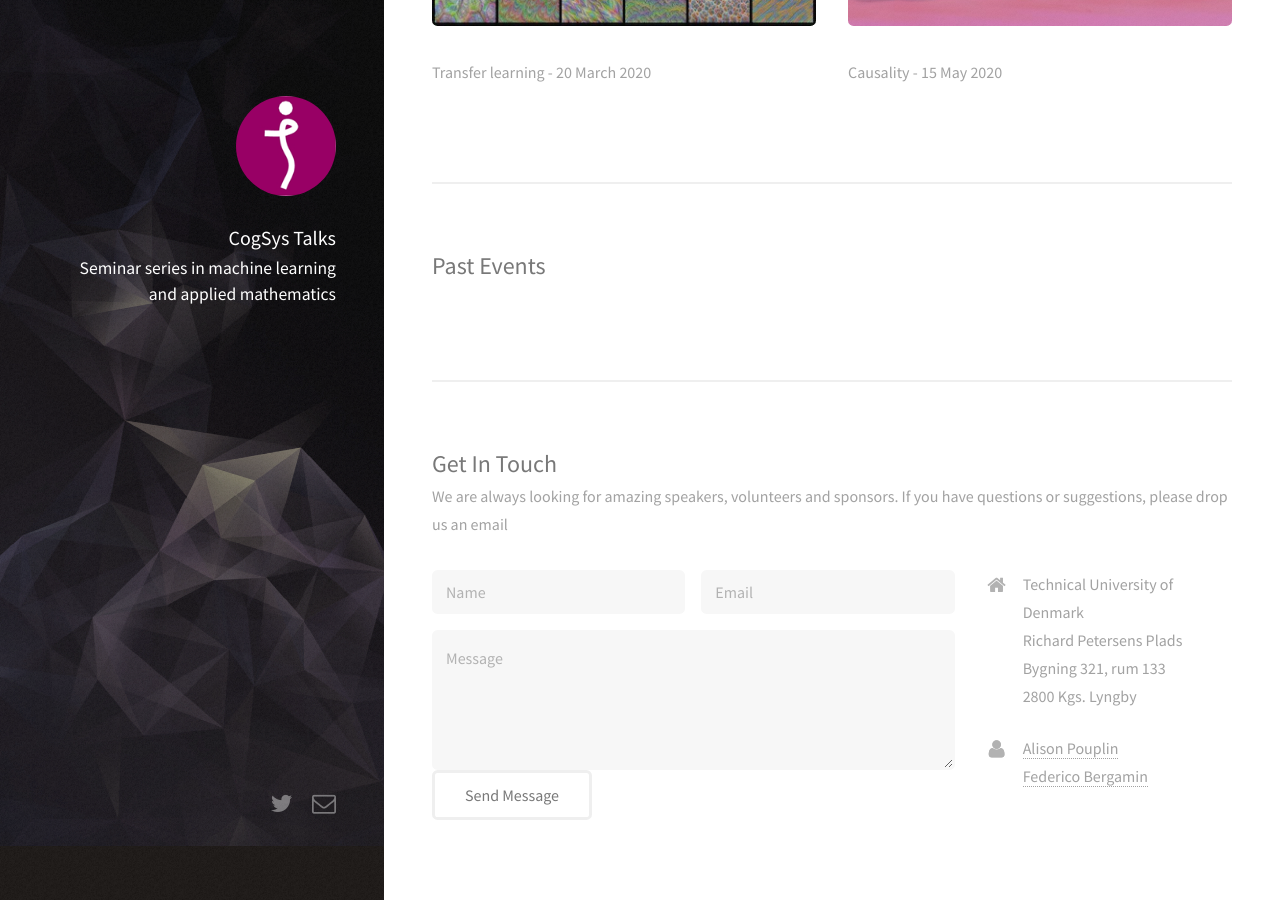
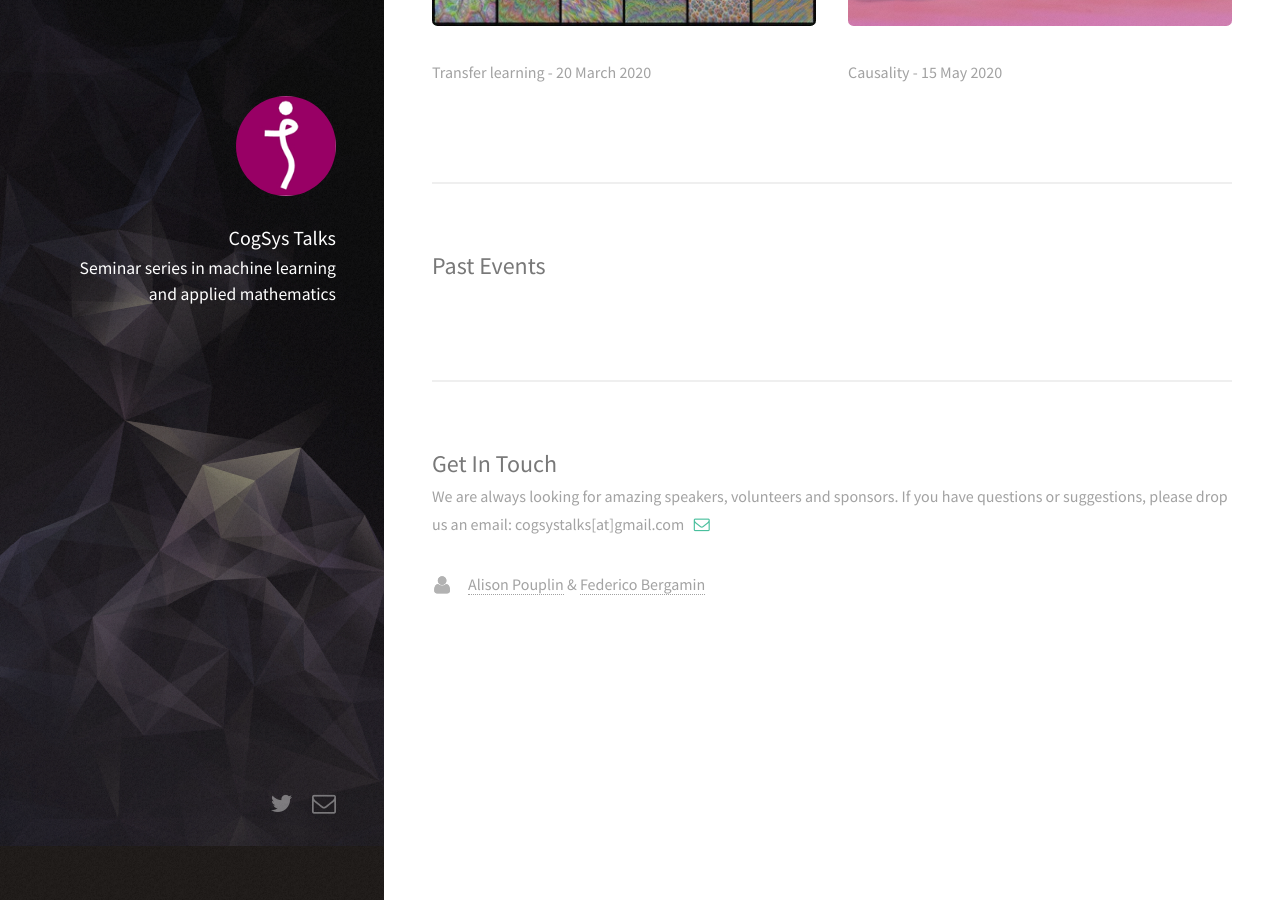
Before and after one commit to cogsystalks/cogsystalks.github.io, a Jekyll site: the page built from index.html, in a window 1280 px wide and 900 px high, scrolled down 1078 px. Built offline with Jekyll 4.4.1, drawn with Linux system fonts in a browser that asks for light colours; nearby versions of some CDN libraries.

Commit message:
small modifs

```diff
--- a/index.html
+++ b/index.html
@@ -74,9 +74,11 @@ layout: default
   <section id="four">
     <h2>Get In Touch</h2>
     <p> We are always looking for amazing speakers, volunteers and sponsors.
-      If you have questions or suggestions, please drop us an email </p>
-    <div class="row">
-      <div class="8u 12u$(xsmall)">
+      If you have questions or suggestions, please drop us an email: cogsystalks[at]gmail.com &#160
+      <a href="mailto:{{ site.author.email }}" class="icon fa-envelope-o" aria-hidden="true"> <span class="label">Email</span> </a>
+    </p>
+    <div class="major">
+      <!-- <div class="8u 12u$(xsmall)">
         <form method="post"action="mailto:cogsystalks@gmail.com?subject=We%20want%20to%20get%20in%20touch%20with%20you" enctype="text/plain" onsubmit="location.href='{{ site.baseurl }}{% link pages/thanks.md %}';">
           <div class="row uniform 50%">
             <div class="6u 12u$(xsmall)"><input type="text" name="name" id="name" placeholder="Name"></div>
@@ -87,20 +89,20 @@ layout: default
           <li><input type="submit" name = "submit" value="Send Message"></li>
         </ul>
         </form>
-      </div>
-      <div class="4u$ 12u$(small)">
+      </div> -->
+      <div class="6u$ 12u$(small)">
         <ul class="labeled-icons">
-          <li>
+          <!-- <li>
             <h3 class="icon fa-home"><span class="label">Address</span></h3>
             Technical University of Denmark</br>
             Richard Petersens Plads</br>
             Bygning 321, rum 133</br>
             2800 Kgs. Lyngby
-          </li>
+          </li> -->
           <li>
             <h3 class="icon fas fa-user"><span class="label">Person1</span></h3>
             <a href="https://www.dtu.dk/english/service/phonebook/person?id=150066&cpid=278391&tab=0">Alison Pouplin</a>
-           </br>
+            &
             <h3 class="icon fas fa-user"><span class="label">Person2</span></h3>
             <a href="https://www.dtu.dk/service/telefonbog/person?id=115952&cpid=260886&tab=0">Federico Bergamin</a>
           </li>
```
